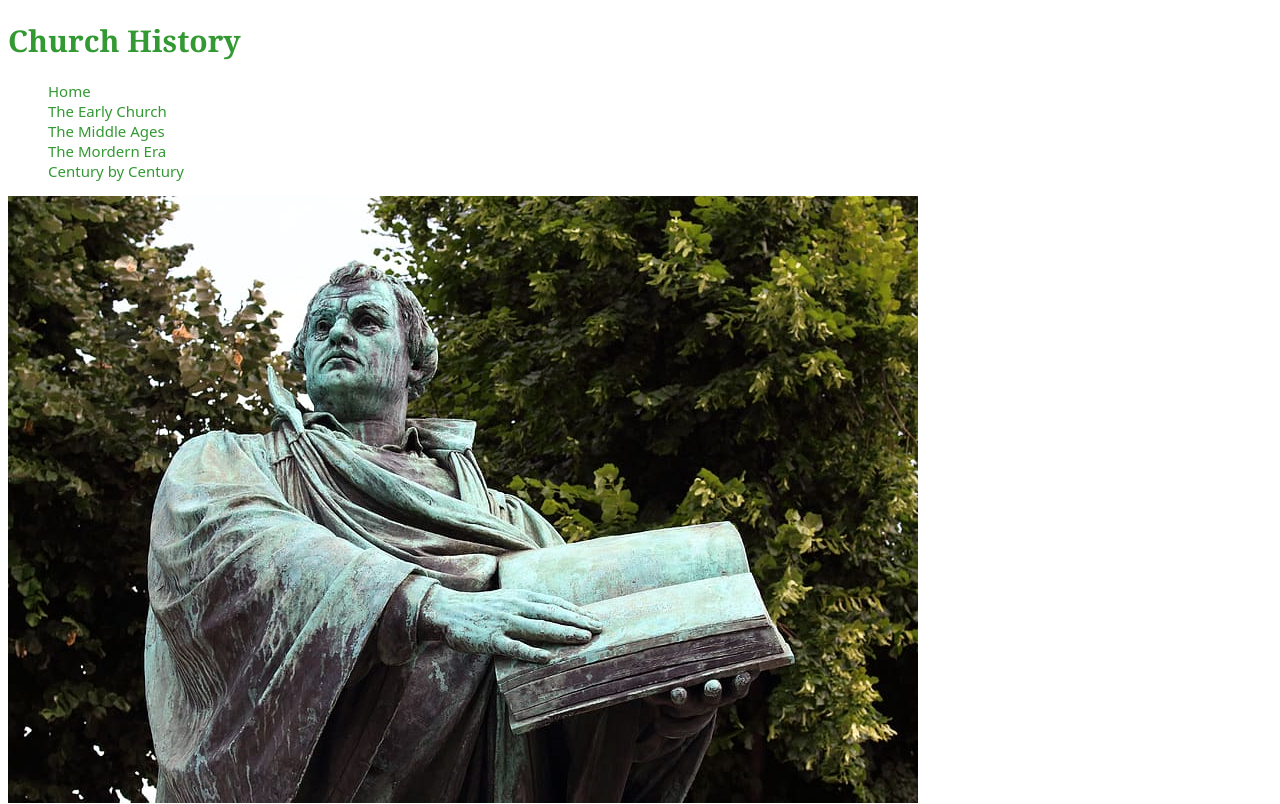
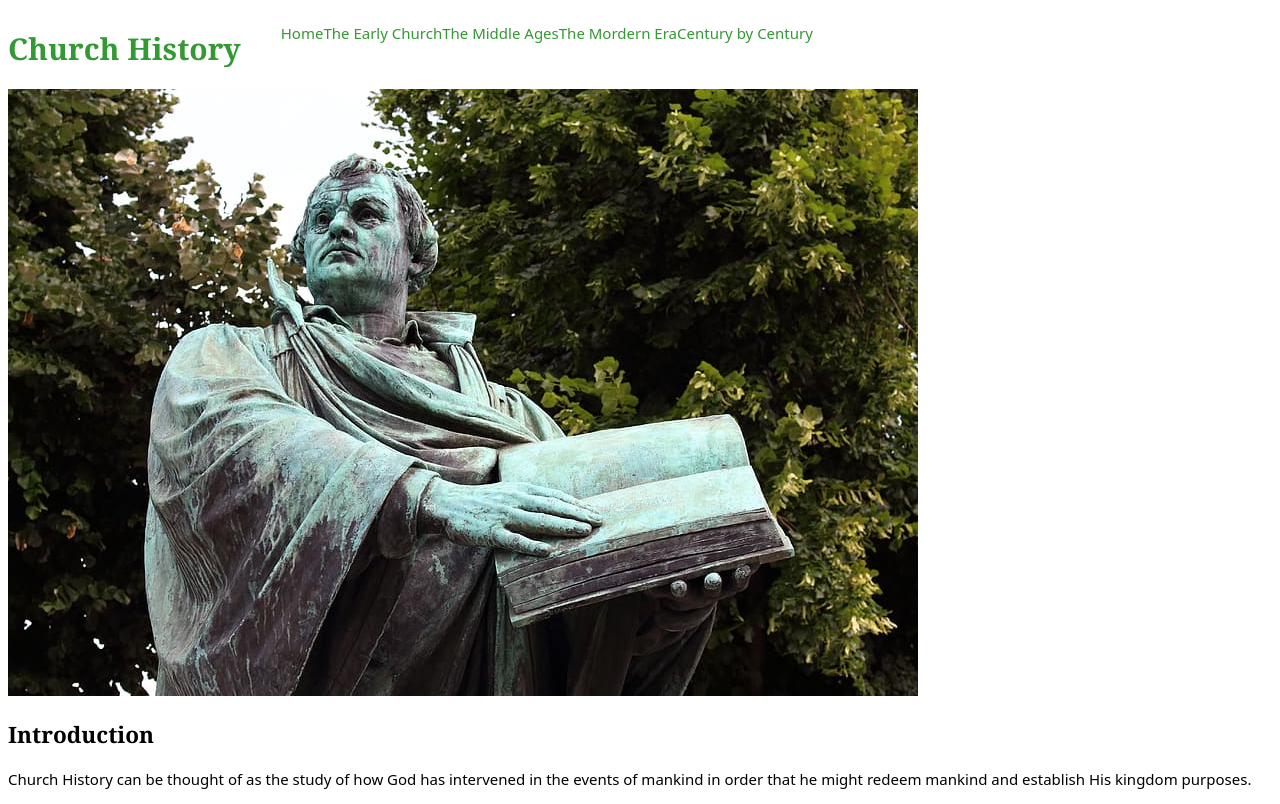
Before and after one commit to hirwaNkevin/church-history, a plain HTML site: page index.html in a window 1280 px wide. Shown: the top 804 px of the page. Drawn offline with Linux system fonts and the light colour scheme.

Commit message:
start styling header

```diff
--- a/index.html
+++ b/index.html
@@ -10,10 +10,10 @@
 </head>
 
 <body>
-  <header>
+  <header class="flex">
     <h1><a href="/">Church History</a></h1>
     <nav>
-      <ul>
+      <ul class="flex">
         <li><a href="/">Home</a></li>
         <li><a href="/">The Early Church</a></li>
         <li><a href="/">The Middle Ages</a></li>
--- a/styles/style.css
+++ b/styles/style.css
@@ -24,3 +24,12 @@ a:active, a:visited {
 ul {
     list-style: none;
 }
+
+.flex {
+    display: flex;
+}
+
+.container {
+    width: 75%;
+    margin: auto;
+}
```
